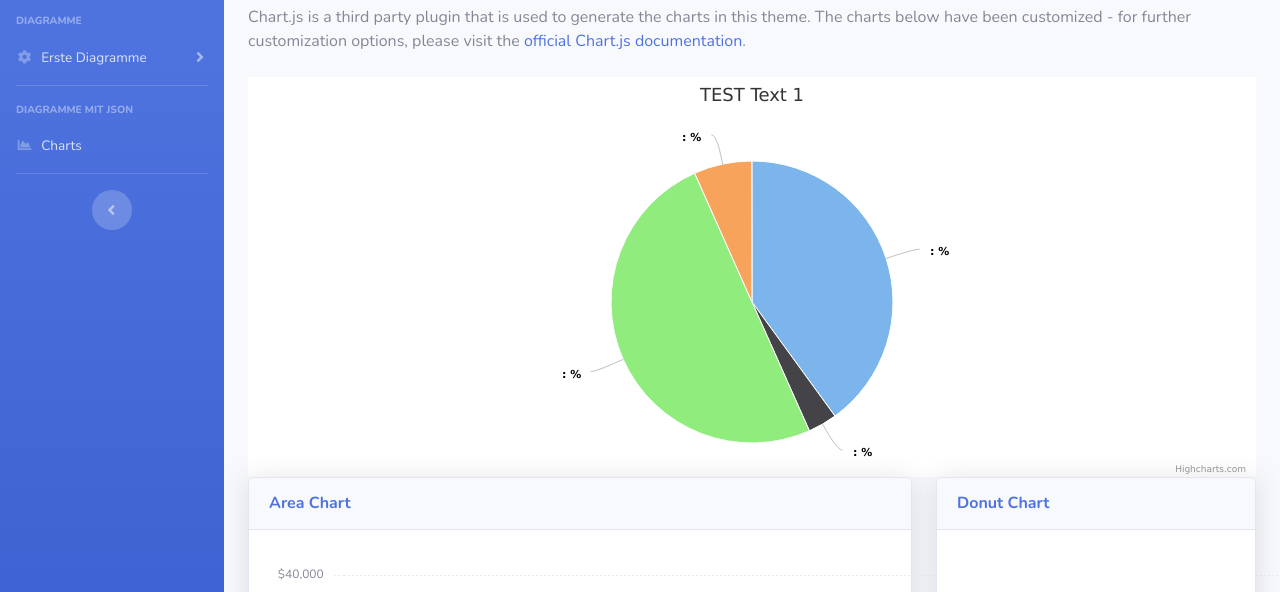
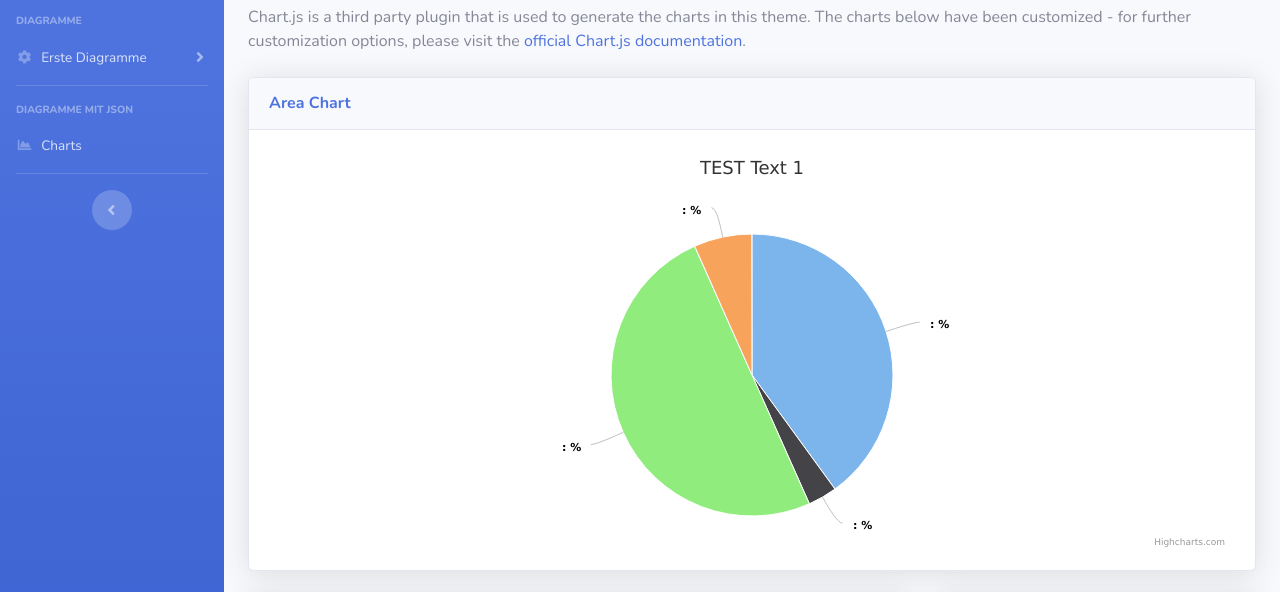
Before and after one commit to Andrrrea/dataviz, a website with bundled scripts: page charts.html in a window 1280 px wide. Shown: the part 131-723 px from the top of the page. Built offline with nearby package versions, Linux system fonts and the light colour scheme.

Commit message:
chart updated
sdkjf

```diff
--- a/charts.html
+++ b/charts.html
@@ -133,7 +133,14 @@
                     <div class="row">
 
                         <div class="col-lg-12">
-                        <div id="container4" style="width:100%; height:400px;"></div>
+                            <div class="card shadow mb-4">
+                                <div class="card-header py-3">
+                                    <h6 class="m-0 font-weight-bold text-primary">Area Chart</h6>
+                                </div>
+                                <div class="card-body">
+                                   <div id="container4" style="width:100%; height:400px;"></div>
+                                </div>
+                            </div>
                         </div>
 
 
```
